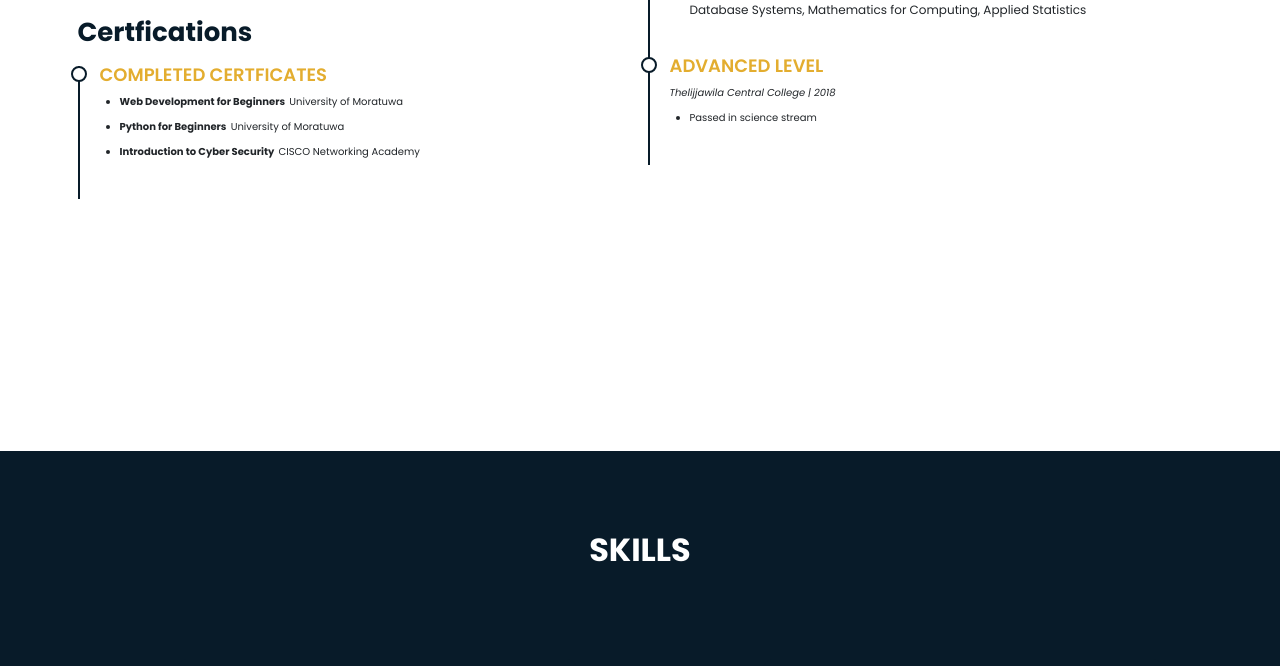
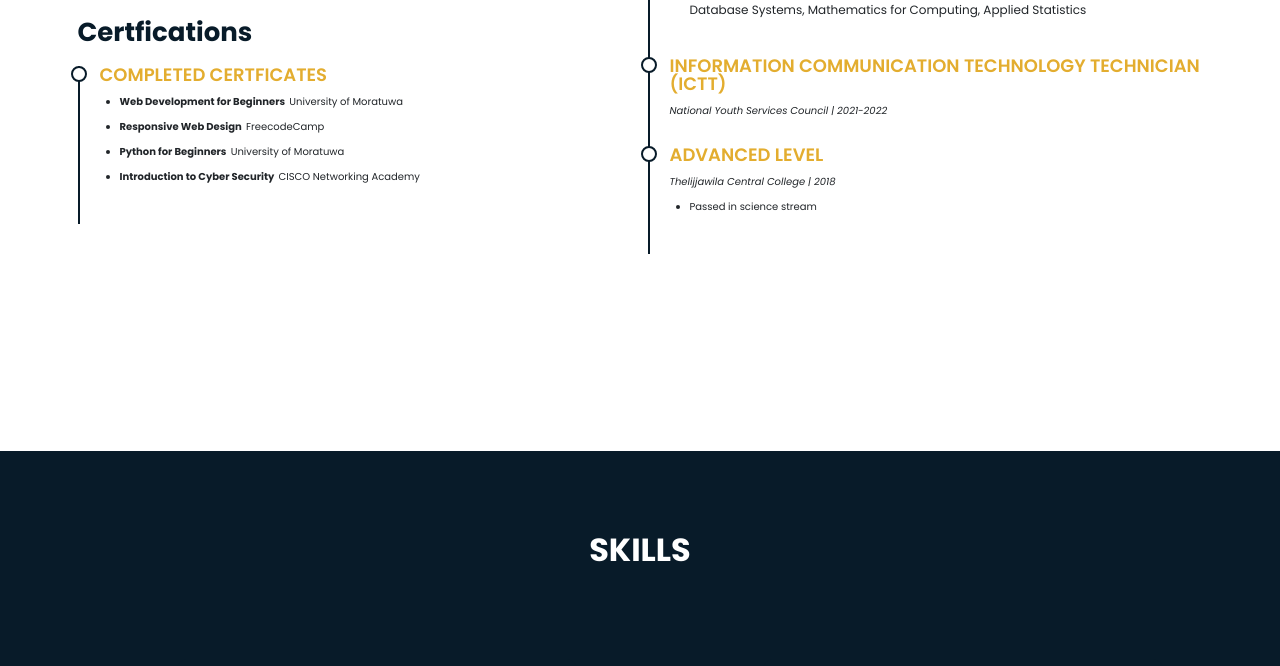
Before and after one commit to Malmi-Ameesha/My-Portfolio, a plain HTML site: page index.html in a window 1280 px wide. Shown: the part 1149-1815 px from the top of the page. Drawn offline with nearby package versions, Linux system fonts and the light colour scheme.

Commit message:
update index

```diff
--- a/index.html
+++ b/index.html
@@ -74,6 +74,7 @@
                 <h4>Completed Certficates</h4>
                 <ul>
                     <li><strong>Web Development for Beginners &nbsp;</strong>University of Moratuwa</li>
+                    <li><strong>Responsive Web Design &nbsp;</strong>FreecodeCamp</li>
                     <li><strong>Python for Beginners &nbsp;</strong>University of Moratuwa</li>
                     <li><strong>Introduction to Cyber Security &nbsp;</strong>CISCO Networking Academy</li>
                 </ul>
@@ -88,6 +89,10 @@
                 <li><strong>Subjects</strong></li>
                 <li><div style="font-size: 12px;">Software Engineering Concepts, Data Structures and Algorithms, Web Application Development,Mobile Application Development, Requirement Engineering, Web Technology, User Experience Engineering, Object Oriented Design, Data Modelling and Database Systems, Mathematics for Computing, Applied Statistics</div></li>
                 </ul>
+            </div>
+            <div class="resume-item">
+                <h4>Information Communication Technology Technician (ICTT)</h4>
+                <p><em>National Youth Services Council | 2021-2022 </em></p>
             </div>
             <div class="resume-item">
                 <h4>Advanced Level</h4>
@@ -339,16 +344,17 @@
                       </div>
                   </div>
 
-                  <!-- <div class="item ui">
+                  <div class="item ui">
                       <img src="images/channeling.png">
                       <div class="overlay">
                           <a href="https://www.behance.net/gallery/185641241/Doctors-Channeling-App" target="_blank"><i class='bx bxl-behance'></i></a>
                       </div>
-                  </div> -->
+                  </div>
 
                   <div class="item ui">
                     <img src="images/OUSmart.png">
                     <div class="overlay">
+                        <a href="https://www.figma.com/proto/n5vkCvdaJArYQFnKTVjvrh/OUSmartBot?node-id=14-7&t=h7prNMkr9SypD0aF-1" target="_blank"><i class='bx bxl-figma'></i></a>
                         <a href="https://www.behance.net/gallery/187779075/Meals" target="_blank"><i class='bx bxl-behance'></i></a>
                     </div>
                 </div>
```
